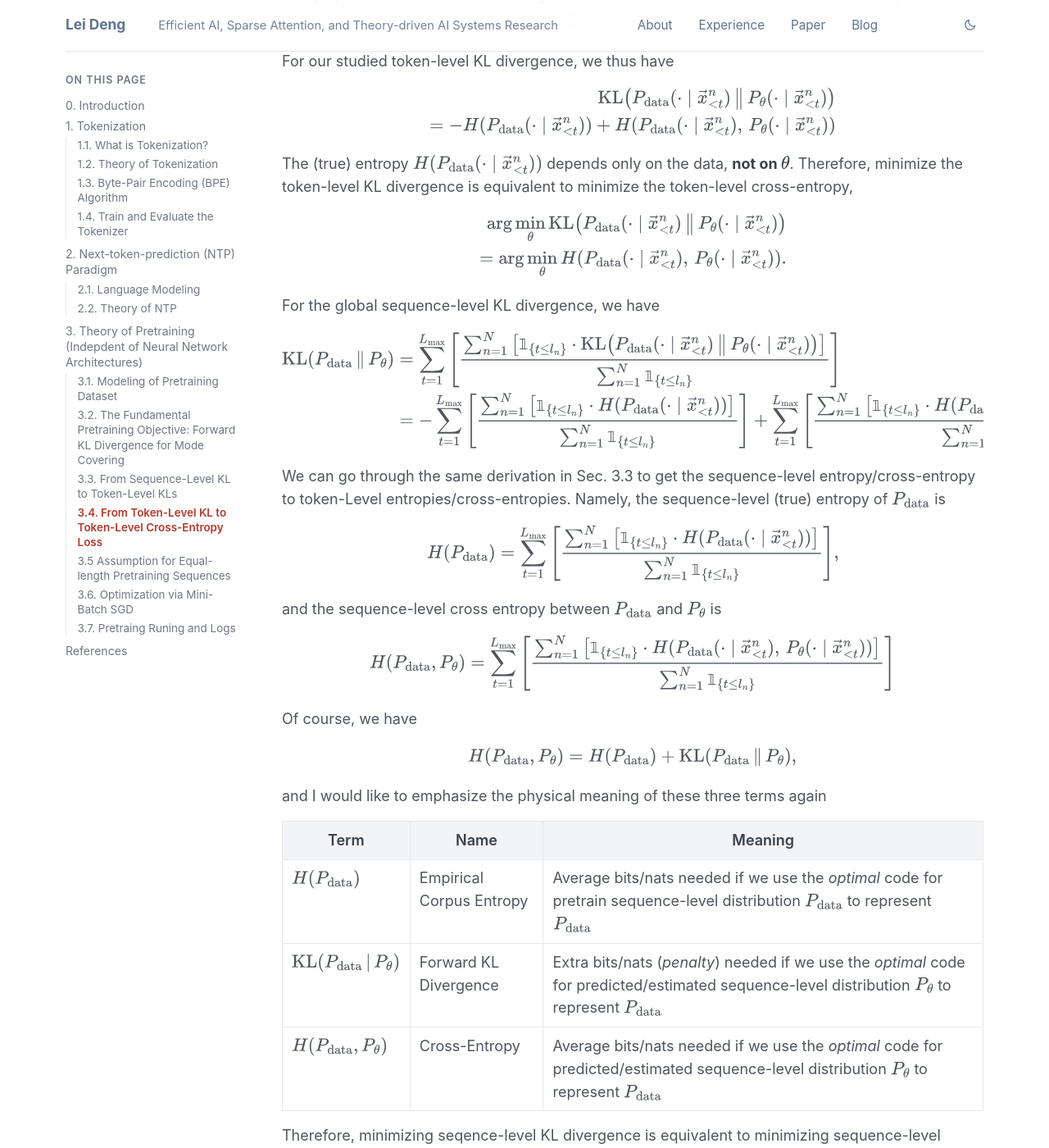
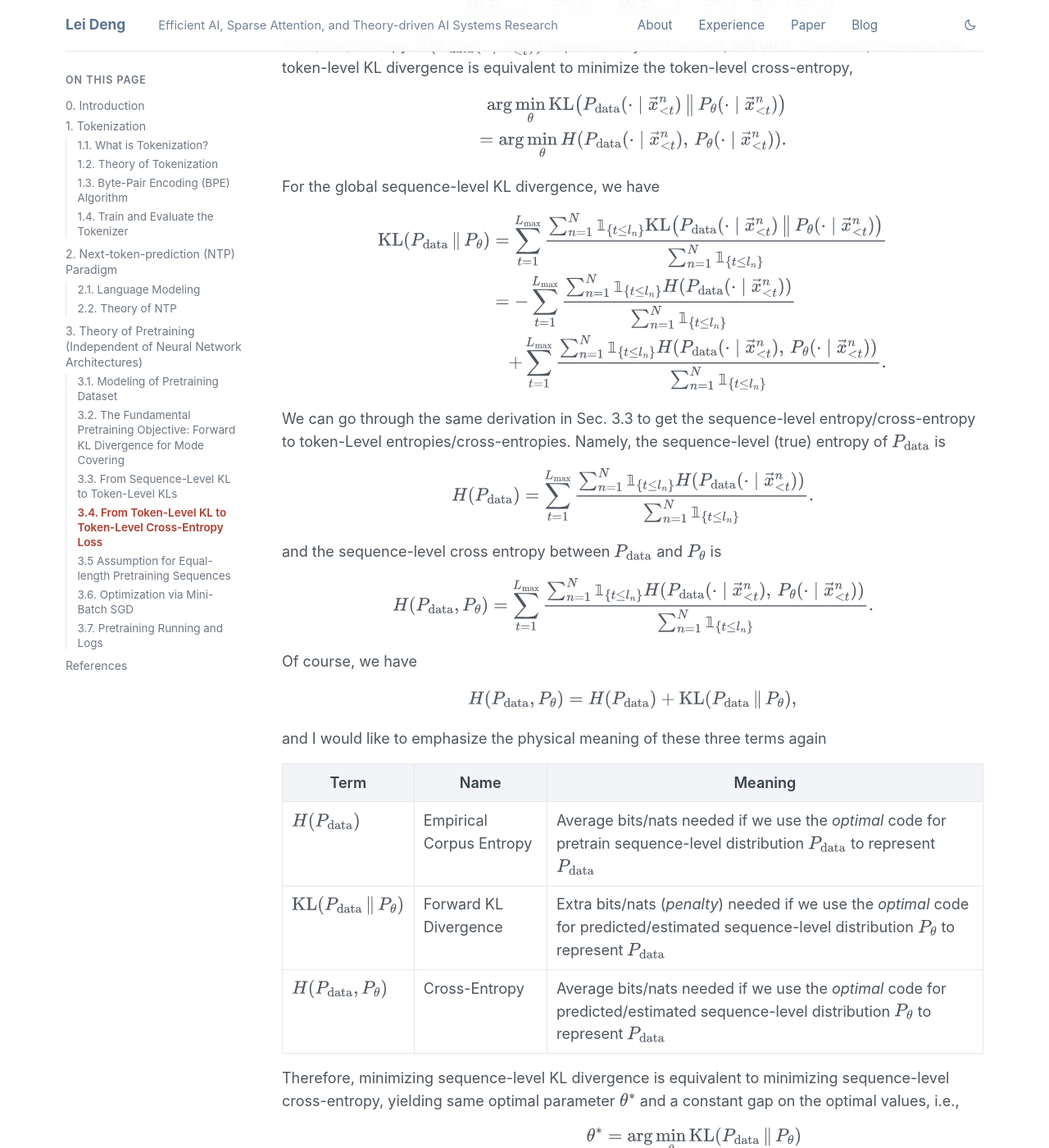
Before and after one commit to leideng/leideng.github.io, a Jekyll site: the page built from _posts/2026-06-02-nanochat-ascend-part1.md, in a window 1280 px wide and 1400 px high, scrolled down 28019 px. Shown: the whole window at 82% size. Built offline with Jekyll 4.4.1, drawn with Linux system fonts in a browser that asks for light colours; some of the changed text lies outside the part shown.

Commit message:
fix(blog): correct nanochat post math rendering
Co-authored-by: Cursor <cursoragent@cursor.com>

```diff
--- a/_posts/2026-06-02-nanochat-ascend-part1.md
+++ b/_posts/2026-06-02-nanochat-ascend-part1.md
@@ -514,7 +514,11 @@ Note that we do not add `<eos>` special token since `<bos>` also marks the end o
 Thus, a valid token sequence becomes
 
 $$
-\vec{X} = (X_1=\text{\lt bos\gt}, X_2, \dots, X_{L-1}, X_L=\text{\lt bos\gt}), \quad X_2,\dots,X_{L-1} \neq \text{bos}, \quad L \ge 2
+\begin{aligned}
+\vec{X}
+&= (X_1=\text{\lt bos\gt}, X_2, \dots, X_{L-1}, X_L=\text{\lt bos\gt}), \\
+&\qquad X_2,\dots,X_{L-1} \neq \text{\lt bos\gt}, \quad L \ge 2.
+\end{aligned}
 $$
 
 In addition, due to the limited computation capability, we cannot handle arbitrary long sequences. Thus, we will impose a context window {::nomarkdown}$L_{\max}${:/nomarkdown} restriction and we require that {::nomarkdown}$L \le L_{\max}${:/nomarkdown}.
@@ -566,8 +570,8 @@ P_{\text{truth}}(X_1=a)
 P_{\text{truth}}(\vec{\omega}) \\
 &=
 \begin{cases}
-    1; \text{ if a=\text{\lt bos\gt}}  \\
-    0; \text{ otherwise.}
+    1, & \text{if } a=\text{\lt bos\gt},  \\
+    0, & \text{otherwise.}
 \end{cases}
 \end{aligned}
 $$
@@ -786,16 +790,16 @@ The natural way to solve this **token-level** local optimality problem is to loo
 we need to find a neural network with parameter $\theta$ such that
 
 $$
-P_{\theta} ( \vec{y} | \vec{x} ) = \prod_{t=i}^{l} P_{\theta} (y_t \mid x_1,x_2,\cdots,x_{i-1}, y_i, \cdots, y_{t-1}),
-$$
-
-is as close to {::nomarkdown}$P_{\text{truth}} ( \vec{y} | \vec{x} )${:/nomarkdown} as possible.
+P_{\theta} ( \vec{y} \mid \vec{x} ) = \prod_{t=i}^{l} P_{\theta} (y_t \mid x_1,x_2,\cdots,x_{i-1}, y_i, \cdots, y_{t-1}),
+$$
+
+is as close to {::nomarkdown}$P_{\text{truth}} ( \vec{y} \mid \vec{x} )${:/nomarkdown} as possible.
 
 We also call {::nomarkdown}$P_{\theta}${:/nomarkdown} the probability measure over the sample space {::nomarkdown}$\Omega_{\theta}${:/nomarkdown} determined by neural network with parameter $\theta$. Equivalently,
 we also aim at {::nomarkdown}$P_{\theta}${:/nomarkdown} over {::nomarkdown}$\Omega_{\theta}${:/nomarkdown} as close to {::nomarkdown}$P_{\text{truth}}${:/nomarkdown} over {::nomarkdown}$\Omega_{\text{truth}}${:/nomarkdown} as possible. In the next section, we will describe the theory of pretraining, which is
 try to use {::nomarkdown}$P_{\theta}${:/nomarkdown} to approximate {::nomarkdown}$P_{\text{truth}}${:/nomarkdown} via the NTP-based token-level conditional probabilities {::nomarkdown}$P_{\theta}(\,\cdot\mid \vec{\omega}_{\lt t})${:/nomarkdown}.
 
-## 3. Theory of Pretraining (Indepdent of Neural Network Architectures)
+## 3. Theory of Pretraining (Independent of Neural Network Architectures)
 
 Based on the previous NTP paradigm, I will introduce the theory of pretraining, which is independent of adopted neural network architectures. We just assume
 a general neural network with parameters $\theta$ which define the estimated/predicted probability measure {::nomarkdown}$P_{\theta}${:/nomarkdown} over the sample
@@ -849,6 +853,7 @@ $$
 P_{\text{data}} (\vec{\omega}) = \frac{ \sum_{i=1}^N \mathbb{1}_{ \{ \vec{x}^i = \vec{\omega} \}  } } {N}, \qquad \forall \vec{\omega} \in \Omega_{\text{data}},
 \end{aligned}
 $$
+
 where {::nomarkdown}$\mathbb{1}_{ \{ \cdot \} }${:/nomarkdown} is the indicator function. Namely, we define the probability of a sequence as its **empirical counting frequency** in the pretrain dataset.
 
 We can only train the network with parameter $\theta$ based on the pretraining dataset. We cannot access the ground-truth {::nomarkdown}$P_{\text{truth}}${:/nomarkdown}. Therefore,
@@ -996,6 +1001,7 @@ $$
 &= \mathbb{E}_{\vec{X}\sim P_{\text{data}}}\!\left[\sum_{t=1}^{L_{\max}} \mathbb{1}_{\{t \le L\}} \log \frac{P_{\text{data}}(X_t \mid \vec{X}_{\lt t})}{P_\theta(X_t \mid \vec{X}_{\lt t})}\right],
 \end{aligned}
 $$
+
 where $L$ is the (random) length of $\vec{X}$ and the sum runs over the tokens of that sequence and we take convention that
 {::nomarkdown}$\log \frac{P_{\text{data}}(X_t \mid \vec{X}_{\lt t})}{P_\theta(X_t \mid \vec{X}_{\lt t})}=0${:/nomarkdown} when $t \gt L$. Exchanging the sum with expectation gives
 
@@ -1008,6 +1014,7 @@ $$
 $$
 
 The inner equality holds because
+
 $$
 \begin{aligned}
 &\mathbb{E}_{\vec{X}\sim P_{\text{data}}}\!\left[\mathbb{1}_{\{t \le L\}}\, \log \frac{P_{\text{data}}(X_t \mid \vec{X}_{\lt t})}{P_\theta(X_t \mid \vec{X}_{\lt t})}\right] \\
@@ -1025,6 +1032,7 @@ $$
 
 
 By the law of total expectations conditioning on {::nomarkdown}$\vec{X}_{\lt t}=\vec{\omega}_{\lt t}${:/nomarkdown}, we then have
+
 $$
 \begin{aligned}
 \mathrm{KL}(P_{\text{data}}\|P_\theta)
@@ -1158,7 +1166,7 @@ In particular, there three terms have the following meanings.
 | Term                        | Name           | Meaning                                                                                  |
 | --------------------------- | -------------  | -----------------------------------------------------------------------------------------|
 | $H(p)$                      | (True) Entropy | Average bits/nats needed if we use the *optimal* code for $p$ to represent $p$           |
-| $\mathrm{KL}(p \,\|\, q)$   | KL Divergence  | Extra bits/nats (*penalty*) needed if we use the *optimal* code for $q$ to represent $p$ |
+| $\mathrm{KL}(p \,\Vert\, q)$ | KL Divergence  | Extra bits/nats (*penalty*) needed if we use the *optimal* code for $q$ to represent $p$ |
 | $H(p,q)$                    | Cross-Entropy  | Average bits/nats needed if we use the *optimal* code for $q$ to represent $p$           |
 
 
@@ -1187,24 +1195,58 @@ For the global sequence-level KL divergence, we have
 $$
 \begin{aligned}
 \mathrm{KL}\!\left(P_{\text{data}} \,\|\, P_\theta\right)
-&= \sum_{t = 1}^{L_{\max}} \left[ \frac{ \sum_{n=1}^N  \left[ \mathbb{1}_{ \{ t \le l_n \} } \cdot \mathrm{KL}\!\left(P_{\text{data}}(\cdot \mid \vec{x}^n_{\lt t}) \,\big\|\, P_\theta(\cdot \mid \vec{x}^n_{\lt t})\right) \right]  }{ \sum_{n=1}^N \mathbb{1}_{ \{ t \le l_n \} }}  \right] \\
-&= - \sum_{t = 1}^{L_{\max}} \left[ \frac{ \sum_{n=1}^N  \left[ \mathbb{1}_{ \{ t \le l_n \} } \cdot H(P_{\text{data}}(\cdot\mid \vec{x}^n_{\lt t})) \right]  }{ \sum_{n=1}^N \mathbb{1}_{ \{ t \le l_n \} }}  \right]
-+ \sum_{t = 1}^{L_{\max}} \left[ \frac{ \sum_{n=1}^N  \left[ \mathbb{1}_{ \{ t \le l_n \} } \cdot H(P_{\text{data}}(\cdot\mid \vec{x}^n_{\lt t}),\,P_\theta(\cdot\mid \vec{x}^n_{\lt t})) \right]  }{ \sum_{n=1}^N \mathbb{1}_{ \{ t \le l_n \} }}  \right]
+&= \sum_{t = 1}^{L_{\max}}
+\frac{
+  \sum_{n=1}^N \mathbb{1}_{ \{ t \le l_n \} }
+  \mathrm{KL}\!\left(P_{\text{data}}(\cdot \mid \vec{x}^n_{\lt t}) \,\big\|\, P_\theta(\cdot \mid \vec{x}^n_{\lt t})\right)
+}{
+  \sum_{n=1}^N \mathbb{1}_{ \{ t \le l_n \} }
+} \\
+&= - \sum_{t = 1}^{L_{\max}}
+\frac{
+  \sum_{n=1}^N \mathbb{1}_{ \{ t \le l_n \} }
+  H(P_{\text{data}}(\cdot\mid \vec{x}^n_{\lt t}))
+}{
+  \sum_{n=1}^N \mathbb{1}_{ \{ t \le l_n \} }
+} \\
+&\quad + \sum_{t = 1}^{L_{\max}}
+\frac{
+  \sum_{n=1}^N \mathbb{1}_{ \{ t \le l_n \} }
+  H(P_{\text{data}}(\cdot\mid \vec{x}^n_{\lt t}),\,P_\theta(\cdot\mid \vec{x}^n_{\lt t}))
+}{
+  \sum_{n=1}^N \mathbb{1}_{ \{ t \le l_n \} }
+}.
 \end{aligned}
 $$
 
 We can go through the same derivation in Sec. 3.3 to get the sequence-level entropy/cross-entropy to token-Level entropies/cross-entropies. Namely, the sequence-level (true) entropy of {::nomarkdown}$P_{\text{data}}${:/nomarkdown} is
 
 $$
+\begin{aligned}
 H(P_{\text{data}})
-= \sum_{t = 1}^{L_{\max}} \left[ \frac{ \sum_{n=1}^N  \left[ \mathbb{1}_{ \{ t \le l_n \} } \cdot H(P_{\text{data}}(\cdot\mid \vec{x}^n_{\lt t})) \right]  }{ \sum_{n=1}^N \mathbb{1}_{ \{ t \le l_n \} }}  \right],
+&= \sum_{t = 1}^{L_{\max}}
+\frac{
+  \sum_{n=1}^N \mathbb{1}_{ \{ t \le l_n \} }
+  H(P_{\text{data}}(\cdot\mid \vec{x}^n_{\lt t}))
+}{
+  \sum_{n=1}^N \mathbb{1}_{ \{ t \le l_n \} }
+}.
+\end{aligned}
 $$
 
 and the sequence-level cross entropy between {::nomarkdown}$P_{\text{data}}${:/nomarkdown} and {::nomarkdown}$P_{\theta}${:/nomarkdown} is
 
 $$
+\begin{aligned}
 H(P_{\text{data}}, P_{\theta})
-= \sum_{t = 1}^{L_{\max}} \left[ \frac{ \sum_{n=1}^N  \left[ \mathbb{1}_{ \{ t \le l_n \} } \cdot H(P_{\text{data}}(\cdot\mid \vec{x}^n_{\lt t}),\,P_\theta(\cdot\mid \vec{x}^n_{\lt t})) \right]  }{ \sum_{n=1}^N \mathbb{1}_{ \{ t \le l_n \} }}  \right]
+&= \sum_{t = 1}^{L_{\max}}
+\frac{
+  \sum_{n=1}^N \mathbb{1}_{ \{ t \le l_n \} }
+  H(P_{\text{data}}(\cdot\mid \vec{x}^n_{\lt t}),\,P_\theta(\cdot\mid \vec{x}^n_{\lt t}))
+}{
+  \sum_{n=1}^N \mathbb{1}_{ \{ t \le l_n \} }
+}.
+\end{aligned}
 $$
 
 Of course, we have
@@ -1218,10 +1260,10 @@ and I would like to emphasize the physical meaning of these three terms again
 | Term                        | Name           | Meaning                                                                                  |
 | --------------------------- | -------------  | -----------------------------------------------------------------------------------------|
 | {::nomarkdown}$H(P_{\text{data}})${:/nomarkdown}                                          | Empirical Corpus Entropy  | Average bits/nats needed if we use the *optimal* code for pretrain sequence-level distribution {::nomarkdown}$P_{\text{data}}${:/nomarkdown} to represent {::nomarkdown}$P_{\text{data}}${:/nomarkdown}           |
-| {::nomarkdown}$\mathrm{KL}\!\left(P_{\text{data}} \,\|\, P_\theta\right)${:/nomarkdown}   | Forward KL Divergence     | Extra bits/nats (*penalty*) needed if we use the *optimal* code for  predicted/estimated sequence-level distribution {::nomarkdown}$P_{\theta}${:/nomarkdown} to represent {::nomarkdown}$P_{\text{data}}${:/nomarkdown}  |
+| {::nomarkdown}$\mathrm{KL}\!\left(P_{\text{data}} \,\Vert\, P_\theta\right)${:/nomarkdown} | Forward KL Divergence     | Extra bits/nats (*penalty*) needed if we use the *optimal* code for  predicted/estimated sequence-level distribution {::nomarkdown}$P_{\theta}${:/nomarkdown} to represent {::nomarkdown}$P_{\text{data}}${:/nomarkdown}  |
 | {::nomarkdown}$H(P_{\text{data}}, P_{\theta})${:/nomarkdown}                              | Cross-Entropy             | Average bits/nats needed if we use the *optimal* code for predicted/estimated sequence-level distribution {::nomarkdown}$P_{\theta}${:/nomarkdown} to represent {::nomarkdown}$P_{\text{data}}${:/nomarkdown}         |
 
-Therefore, minimizing seqence-level KL divergence is equivalent to minimizing sequence-level cross-entropy, yielding
+Therefore, minimizing sequence-level KL divergence is equivalent to minimizing sequence-level cross-entropy, yielding
 same optimal parameter $\theta^*$ and a constant gap on the optimal values, i.e.,
 
 $$
@@ -1238,7 +1280,13 @@ $$
 \boxed{
 \begin{aligned}
 \min_{\theta}\; H(P_{\text{data}}, P_{\theta})
-&= \min_{\theta}\; \sum_{t = 1}^{L_{\max}} \left[ \frac{ \sum_{n=1}^N  \left[ \mathbb{1}_{ \{ t \le l_n \} } \cdot H(P_{\text{data}}(\cdot\mid \vec{x}^n_{\lt t}),\,P_\theta(\cdot\mid \vec{x}^n_{\lt t})) \right]  }{ \sum_{n=1}^N \mathbb{1}_{ \{ t \le l_n \} }}  \right] .
+&= \min_{\theta}\; \sum_{t = 1}^{L_{\max}}
+\frac{
+  \sum_{n=1}^N \mathbb{1}_{ \{ t \le l_n \} }
+  H(P_{\text{data}}(\cdot\mid \vec{x}^n_{\lt t}),\,P_\theta(\cdot\mid \vec{x}^n_{\lt t}))
+}{
+  \sum_{n=1}^N \mathbb{1}_{ \{ t \le l_n \} }
+}.
 \end{aligned}
 }
 $$
@@ -1289,13 +1337,25 @@ $$
 \boxed{
 \begin{aligned}
 \min_{\theta}\; H(P_{\text{data}}, P_{\theta})
-&= \min_{\theta}\; \sum_{t = 1}^{L_{\max}} \left[ \frac{ \sum_{n=1}^N  \left[ \mathbb{1}_{ \{ t \le l_n \} } \cdot H(P_{\text{data}}(\cdot\mid \vec{x}^n_{\lt t}),\,P_\theta(\cdot\mid \vec{x}^n_{\lt t})) \right]  }{ \sum_{n=1}^N \mathbb{1}_{ \{ t \le l_n \} }}  \right] \\
-&= \min_{\theta}\; \sum_{t = 1}^{L_{\max}} \left[ \frac{  \sum_{n=1}^N \left[ \mathbb{1}_{ \{ t \le l_n \} } \cdot \left( - \log P_\theta( x^n_t \mid \vec{x}^n_{\lt t}) \right) \right]}{\sum_{n=1}^N \mathbb{1}_{ \{ t \le l_n \} }} \right] .
+&= \min_{\theta}\; \sum_{t = 1}^{L_{\max}}
+\frac{
+  \sum_{n=1}^N \mathbb{1}_{ \{ t \le l_n \} }
+  H(P_{\text{data}}(\cdot\mid \vec{x}^n_{\lt t}),\,P_\theta(\cdot\mid \vec{x}^n_{\lt t}))
+}{
+  \sum_{n=1}^N \mathbb{1}_{ \{ t \le l_n \} }
+} \\
+&= \min_{\theta}\; \sum_{t = 1}^{L_{\max}}
+\frac{
+  \sum_{n=1}^N \mathbb{1}_{ \{ t \le l_n \} }
+  \left( - \log P_\theta( x^n_t \mid \vec{x}^n_{\lt t}) \right)
+}{
+  \sum_{n=1}^N \mathbb{1}_{ \{ t \le l_n \} }
+}.
 \end{aligned}
 }
 $$
 
-This illustrates that the sequence-level cross-entroy loss is equal to the summation of **average** token-level cross-entropy loss over all token positions, and
+This illustrates that the sequence-level cross-entropy loss is equal to the summation of **average** token-level cross-entropy loss over all token positions, and
 is further equal to  the summation of **average** token-level NLL loss over all token positions.
 
 
@@ -1345,14 +1405,25 @@ and pretrained more than 32T tokens. In addition, the context window is generall
 of length up to 4K for pretraining. Then we have
 
 $$
-N \ge \frac{10T}{4K} = \frac{10 \times 10^{12}}{4096} = 2.44 \times 10^9 \approx 2.5B \gg L_{\max} = 4096 = 4K.
+\begin{aligned}
+N
+&\ge \frac{10T}{4K}
+= \frac{10 \times 10^{12}}{4096}
+= 2.44 \times 10^9 \\
+&\approx 2.5B \gg L_{\max} = 4096 = 4K.
+\end{aligned}
 $$
 
 This confirms that $N$ is much larger than {::nomarkdown}$L_{\max}${:/nomarkdown}. For each position $t$, if we want to get a forward pass or a backward pass
 for the average token-level NLL loss, i.e.,
 
 $$
-\frac{  \sum_{n=1}^N \left[ \mathbb{1}_{ \{ t \le l_n \} } \cdot \left( - \log P_\theta( x^n_t \mid \vec{x}^n_{\lt t}) \right) \right]}{\sum_{n=1}^N \mathbb{1}_{ \{ t \le l_n \} }},
+\frac{
+  \sum_{n=1}^N \mathbb{1}_{ \{ t \le l_n \} }
+  \left( - \log P_\theta( x^n_t \mid \vec{x}^n_{\lt t}) \right)
+}{
+  \sum_{n=1}^N \mathbb{1}_{ \{ t \le l_n \} }
+},
 $$
 
 we need to load all $N$ data samples, which is expensive. It is even worse that we need to
@@ -1370,9 +1441,21 @@ $$
 \boxed{
 \begin{aligned}
 \min_{\theta}\; H(P_{\text{data}}, P_{\theta})
-&= \min_{\theta}\; \sum_{t = 1}^{L_{\max}} \left[ \frac{  \sum_{n=1}^N \left[ \mathbb{1}_{ \{ t \le l_n \} } \cdot \left( - \log P_\theta( x^n_t \mid \vec{x}^n_{\lt t}) \right) \right]}{\sum_{n=1}^N \mathbb{1}_{ \{ t \le l_n \} }} \right] \\
-&\approx  \min_{\theta}\; \sum_{t = 1}^{L_{\max}} \left[ \frac{  \sum_{n=1}^N \left[ \mathbb{1}_{ \{ t \le l_n \} } \cdot \left( - \log P_\theta( x^n_t \mid \vec{x}^n_{\lt t}) \right) \right]}{N} \right] \\
-&=   \min_{\theta}\; \frac{1}{N}  \sum_{n=1}^N   \sum_{t = 1}^{l_n} \left( - \log P_\theta( x^n_t \mid \vec{x}^n_{\lt t}) \right) .
+&= \min_{\theta}\; \sum_{t = 1}^{L_{\max}}
+\frac{
+  \sum_{n=1}^N \mathbb{1}_{ \{ t \le l_n \} }
+  \left( - \log P_\theta( x^n_t \mid \vec{x}^n_{\lt t}) \right)
+}{
+  \sum_{n=1}^N \mathbb{1}_{ \{ t \le l_n \} }
+} \\
+&\approx  \min_{\theta}\; \sum_{t = 1}^{L_{\max}}
+\frac{
+  \sum_{n=1}^N \mathbb{1}_{ \{ t \le l_n \} }
+  \left( - \log P_\theta( x^n_t \mid \vec{x}^n_{\lt t}) \right)
+}{N} \\
+&=   \min_{\theta}\; \frac{1}{N}  \sum_{n=1}^N
+\sum_{t = 1}^{l_n}
+\left( - \log P_\theta( x^n_t \mid \vec{x}^n_{\lt t}) \right).
 \end{aligned}
 }
 $$
@@ -1614,7 +1698,7 @@ $$
 >
 > In practice (and also in this nanochat-ascend project), we do not use SGD but AdamW/Muon algorithms. In particular, we use AdamW to optimize the embeddings and scalars, and use Muon to optimize the matrix parameters. See the code in https://github.com/leideng/nanochat-ascend/blob/main/nanochat/optim.py. However, their basic ideas are still SGD but has better performance. I will discuss them some days later when I have time. For the time being, it is enough to understand the mini-batch SGD algorithm.
 
-### 3.7. Pretraing Runing and Logs
+### 3.7. Pretraining Running and Logs
 
 To run pretraining locally, simply run
 
```
Also changed, not shown: other parts of _posts/2026-06-02-nanochat-ascend-part1.md (+19 -18 lines).
